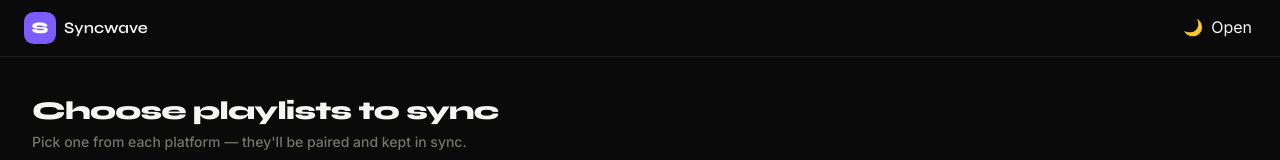
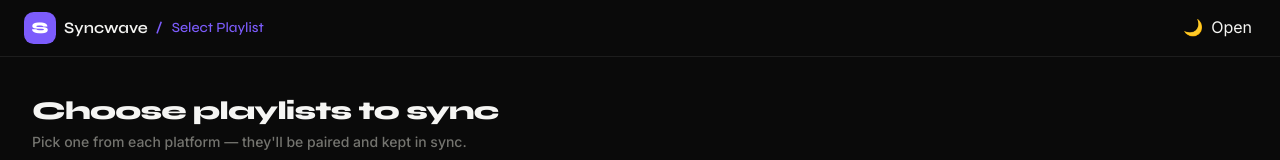
Before and after one commit to Zeedart/Syncwave, a Next.js app: page /SelectPlaylist in a window 1280 px wide. Shown: the top 160 px of the page. Built offline with nearby package versions, Linux system fonts and the light colour scheme.

Commit message:
Added dynamic route for SyncScreen

```diff
--- /dev/null
+++ b/app/Dashboard/SyncScreen/[id]/page.tsx
@@ -0,0 +1,11 @@
+
+
+export default function SyncScreen() {
+    return (
+        <div className="w-[95%] mt-10 mx-auto h-fit lg:h-fit mb-20 flex flex-col gap-2">
+            <button className="p-4 w-fit hover:text-white border-2 border-(--line) text-(--text) hover:bg-(--syncwave-hover) rounded-xl transition-colors">
+                ⟵  Back to dashboard
+            </button>
+        </div>
+    )
+}
--- a/app/routes.tsx
+++ b/app/routes.tsx
@@ -7,6 +7,5 @@ export type Route = {
 export const routes: Route[] = [
     { label: "Home", href: "/", icon: "refresh" },
     { label: "Dashboard", href: "/Dashboard", icon: "home" },
-    { label: "Select Playlist", href: "/SelectPlaylist", icon: "playlist" },
-    { label: "Sync Screen", href: "/SyncScreen", icon: "sync" },
+    { label: "Select Playlist", href: "/SelectPlaylist", icon: "playlist" }
 ]
--- a/components/customComp/miniPlaylistDisplay.tsx
+++ b/components/customComp/miniPlaylistDisplay.tsx
@@ -27,9 +27,9 @@ export default function MiniPlaylistDisplay() {
       />
 
       {/* Custom radio circle – changes only when checked */}
-      <div className="relative h-5 w-5 shrink-0 self-center rounded-full border-2 border-(--text-muted) transition-all duration-200 group-has-[:checked]:border-(--syncwave) group-has-[:checked]:bg-(--syncwave)">
+      <div className="relative h-5 w-5 shrink-0 self-center rounded-full border-2 border-(--text-muted) transition-all duration-200 group-has-checked:border-(--syncwave) group-has-checked:bg-(--syncwave)">
         {/* Inner dot – visible only when checked */}
-        <div className="absolute inset-0 m-auto h-2 w-2 rounded-full bg-white opacity-0 transition-opacity group-has-[:checked]:opacity-100" />
+        <div className="absolute inset-0 m-auto h-2 w-2 rounded-full bg-white opacity-0 transition-opacity group-has-checked:opacity-100" />
       </div>
     </label>
   );
--- a/components/customComp/nav.tsx
+++ b/components/customComp/nav.tsx
@@ -4,16 +4,34 @@ import { DropdownMenu, DropdownMenuTrigger, DropdownMenuContent, DropdownMenuGro
 import { useTheme } from "next-themes"
 import Link from "next/link"
 import { Route, routes } from "@/app/routes"
+import {usePathname} from "next/navigation"
 
 
 
 export default function Nav() {
     const { theme, setTheme } = useTheme();
+    const pathname = usePathname();
+    let trimmedPathname = pathname?.replace(/^\/+/, '') || '';
+    console.log(trimmedPathname)
+
+    if (trimmedPathname === "SelectPlaylist") {
+        trimmedPathname = "Select Playlist"
+    }
+
+    if (trimmedPathname === "SyncScreen") {
+        trimmedPathname = "Sync Screen"
+    }
+
+    if (trimmedPathname === "") {
+        trimmedPathname = "Home"
+    }
+
     return (
         <nav className="flex justify-between items-center p-3 align-center text-(--text) border-b border-(--line)">
             <div className="flex flex-row ml-3 items-center gap-2">
                 <div className="bg-(--syncwave) font-syne text-white rounded-md items-center font-white flex justify-center w-8 h-8 font-[1000]">S</div>
                 <span className="font-semibold font-syne ">Syncwave</span>
+                <p className="text-sm place-content-center-safe font-syne text-(--syncwave)"><span className="font-bold mr-1.5">/</span> {trimmedPathname}</p>
             </div>
             <div className="gap-2 flex mr-4 flex-row items-center">
                 <button className="mode-btn" id="modeBtn" title="Toggle dark/light mode" onClick={() => setTheme(theme === "dark" ? "light" : "dark")}>
--- a/components/customComp/syncPairCard.tsx
+++ b/components/customComp/syncPairCard.tsx
@@ -2,9 +2,11 @@
 
 import BlinkingDot from "./blinkingDot";
 import { ArrowsLeftRightIcon, MusicNotesIcon } from "@phosphor-icons/react";
+import {useRouter} from "next/navigation"
 export default function SyncPairCard({ ytPlaylistTitle, spotifyPlaylistTitle, totalSongs }: { ytPlaylistTitle: string; spotifyPlaylistTitle: string; totalSongs: number }) {
+    const router = useRouter();
     return (
-        <div className="w-full p-5 border-2 border-(--line) flex-col gap-3.5 rounded-2xl bg-(--bg-card) h-fit flex">
+        <div onClick={() => router.push('/Dashboard/SyncScreen/21')} className="w-full p-5 border-2 border-(--line) hover:cursor-pointer hover:border-(--syncwave) flex-col gap-3.5 rounded-2xl bg-(--bg-card) h-fit flex transition-all duration-300 ease-in-out hover:scale-[1.01]">
             <div className="flex justify-start gap-2">
                 <div className={`w-10 h-10 lg:max-w-15 lg:max-h-15 lg:min-h-10 rounded-lg bg-(--bg-youtube) flex justify-center items-center`}>
                     <span className="text-(--youtube)">YT</span>
```
